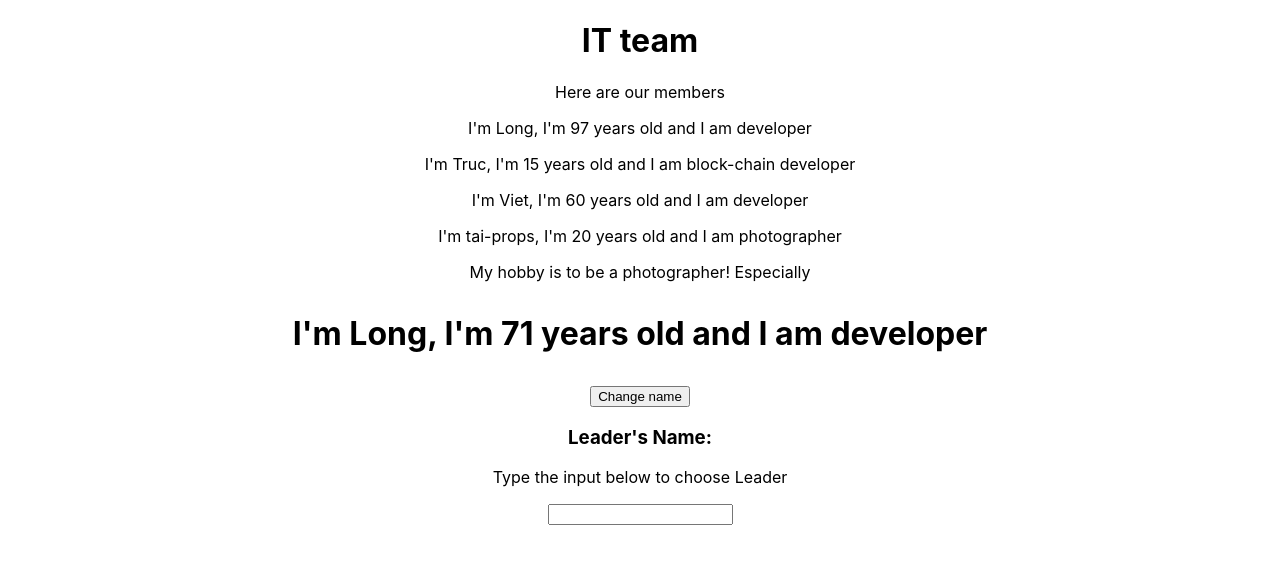
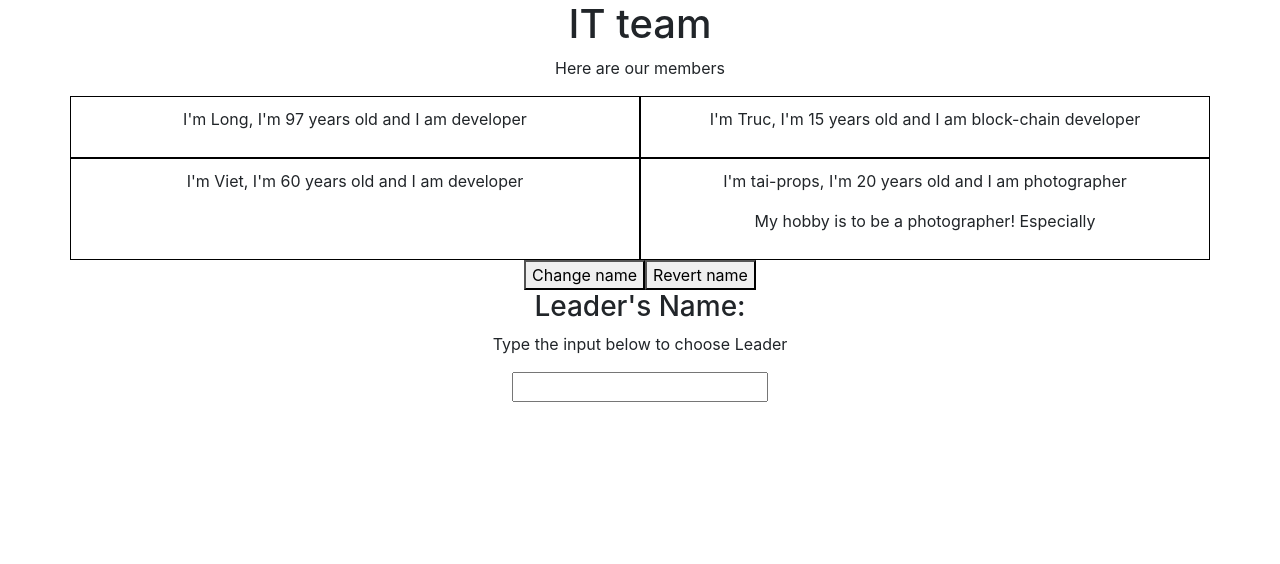
Before and after one commit to trlong357/React, a React (Create React App) app: page / in a window 1280 px wide. Shown: the top 564 px of the page. Built offline with nearby package versions, Linux system fonts and the light colour scheme.

Commit message:
48. Adding Styling with Stylesheets

```diff
--- a/package.json
+++ b/package.json
@@ -6,7 +6,9 @@
     "@testing-library/jest-dom": "^5.11.9",
     "@testing-library/react": "^11.2.3",
     "@testing-library/user-event": "^12.6.0",
+    "bootstrap": "^4.6.0",
     "react": "^17.0.1",
+    "react-bootstrap": "^1.4.3",
     "react-dom": "^17.0.1",
     "react-scripts": "4.0.1",
     "web-vitals": "^0.2.4"
--- a/src/App.css
+++ b/src/App.css
@@ -1,5 +1,6 @@
 .App {
   text-align: center;
+  width: 100%;
 }
 
 .App-logo {
--- a/src/App.js
+++ b/src/App.js
@@ -1,6 +1,7 @@
 import "./App.css";
 import Person from "./Person/Person";
 import { Component } from "react";
+import "bootstrap/dist/css/bootstrap.min.css";
 
 class App extends Component {
   state = {
@@ -12,12 +13,21 @@ class App extends Component {
     ],
     leaderName: "",
   };
-  text;
-  switchName = (newName) => {
+  switchNameBack = () => {
+    this.setState({
+      persons: [
+        { name: "Long", job: "developer" },
+        { name: "Truc", job: "block-chain developer" },
+        { name: "Viet", job: "developer" },
+        { name: "Tai", job: "photographer" },
+      ],
+    });
+  };
+  switchName = () => {
     console.log("clicked");
     this.setState({
       persons: [
-        { name: newName, job: "developer" },
+        { name: "Long Tran", job: "developer" },
         { name: "Truc Pham", job: "block-chain developer" },
         { name: "Viet Trinh", job: "developer" },
         { name: "Tai Nguyen", job: "photographer" },
@@ -35,9 +45,10 @@ class App extends Component {
   // };
   render() {
     return (
-      <div className="App">
+      <div className="App container">
         <h1>IT team</h1>
         <p>Here are our members</p>
+        <div className="row">
           <Person
             name={this.state.persons[0].name}
             job={this.state.persons[0].job}
@@ -54,15 +65,10 @@ class App extends Component {
           <Person name="tai-props" job="photographer">
             My hobby is to be a photographer! Especially
           </Person>
-        <h1>
-          <Person
-            name={this.state.persons[0].name}
-            job={this.state.persons[0].job}
-          />
-        </h1>
-        <button onClick={() => this.switchName("Long Tran")}>
-          Change name
-        </button>
+        </div>
+        <button onClick={() => this.switchName()}>Change name</button>
+
+        <button onClick={() => this.switchNameBack()}>Revert name</button>
 
         <h3>Leader's Name: {this.state.leaderName}</h3>
         <p>Type the input below to choose Leader</p>
--- /dev/null
+++ b/src/Person/Person.css
@@ -0,0 +1,6 @@
+.Person {
+  width: 40%;
+  border: 1px solid black;
+  padding: 10px;
+  text-align: center;
+}
--- a/src/Person/Person.js
+++ b/src/Person/Person.js
@@ -1,8 +1,10 @@
 import React from "react";
+import "./Person.css";
+import "bootstrap/dist/css/bootstrap.min.css";
 
 const person = (props) => {
   return (
-    <div>
+    <div className="Person col-6">
       <p onClick={props.click}>
         I'm {props.name}, I'm {Math.floor(Math.random() * 100)} years old and I
         am {props.job}
```
Also changed, not shown: 2 other files (tests, documents, lock files or other folders). Lines whose indentation alone changed are shown as unchanged.
